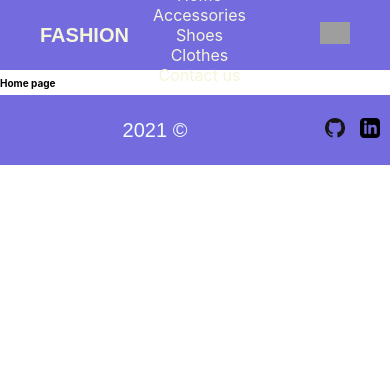
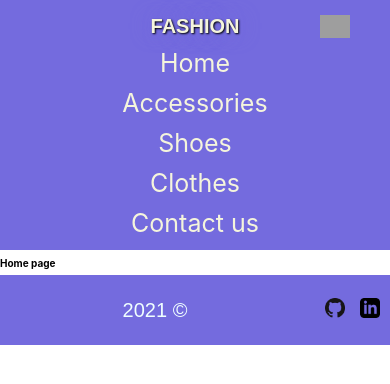
Before and after one commit to pplischuk/clothes-shop, a React (Create React App) app: page / in a window 390 px wide. Shown: the top 384 px of the page. Built offline with nearby package versions, Linux system fonts and the light colour scheme; grey boxes are pictures that could not be loaded.

Commit message:
added responsive

```diff
--- a/src/components/accessories/accessories.css
+++ b/src/components/accessories/accessories.css
@@ -25,3 +25,7 @@
 	margin-top: 30px;
 	margin-left: 30px;
 }
+
+.itemPos{
+	display: flex;
+}
--- a/src/components/accessories/accessories.js
+++ b/src/components/accessories/accessories.js
@@ -1,6 +1,5 @@
 import React from 'react'
 import Item from '../item/item'
-import Filter from '../filter/filter'
 import ScrollToTop from '../scrollToTop/scrollToTop'
 import './accessories.css'
 
@@ -29,7 +28,7 @@ class Accessories extends React.Component{
 					if(this.state.search === ''){
 						return val
 					}else if(val.name.toLowerCase().includes(this.state.search.toLowerCase())
-					||val.brand.toUpperCase().includes(this.state.search.toUpperCase())){
+					||val.name.toUpperCase().includes(this.state.search.toUpperCase())){
 						return val
 					}
 				}).map((item, index) => <Item name = {item.name}
@@ -51,13 +50,12 @@ class Accessories extends React.Component{
 
 	render(){
 		return(
-			<div>
+			<div className = 'itemPos'>
 				<div className = 'search'>
 						<input type = 'text'
 							placeholder = 'Search...'
 							onChange ={this.handleChange}
 						/>
-						<Filter />
 				</div>
 				<div className = 'items'>
 						{this.handleList()}
--- a/src/components/clothes/clothes.js
+++ b/src/components/clothes/clothes.js
@@ -50,7 +50,7 @@ class Clothes extends React.Component{
 
 	render(){
 		return(
-			<div>
+			<div  className = 'itemPos'>
 				<div className = 'search'>
 						<input type = 'text'
 							placeholder = 'Search...'
--- a/src/components/header/header.css
+++ b/src/components/header/header.css
@@ -5,6 +5,47 @@
 @media (max-width:840px) {
 	.navList{
 		flex-direction: column;
+		position: relative;
+		top: 100px;
+	}
+	.navList li{
+		font-size: 25px;
+		padding-bottom: 10px;
+	}
+	.wrapper{
+		height: 250px;
+	}
+	.itemPos{
+		flex-direction: column;
+	}
+}
+
+@media(max-width:410px) {
+	.item{
+		width: 200px;
+		margin: 15px;
+	}
+	.header{
+		flex-direction: column;
+	}
+	.header .logo{
+		padding-top: 15px;
+		margin: 0;
+	}
+	.navList{
+		top: 10px;
+		margin: 0;
+	}
+	.navList li{
+		margin: 0;
+	}
+	.navList a{
+		margin: 0 auto;
+	}
+	.basket{
+		position: absolute;
+		top: 15px;
+		right: 0;
 	}
 }
 
@@ -55,7 +96,7 @@ img{
 	color: beige;
 	font-weight: bold;
 	margin-left: 40px;
-}
+	text-shadow: 1px 1px 2px black, 0 0 1em #746bde}
 
 .basket{
 	align-items: center;
--- a/src/components/item/item.css
+++ b/src/components/item/item.css
@@ -1,5 +1,5 @@
 .item{
-	width: 400px;
+	width: 300px;
 	padding: 10px;
 	margin: 30px;
 	border: 1px solid rgb(134, 133, 133);
@@ -16,18 +16,17 @@
 	text-align: center;
 }
 
-.title{
+.titleItem{
+	height: 40px;
 	font-size: large;
 	text-align: center;
 	font-weight: bold;
-	padding-top: 15px;
+	padding: 10px 0;
 }
 
 .price{
 	font-size: normal;
 	text-align: center;
-	padding-bottom: 15px;
-
 }
 
 .btn{
@@ -37,7 +36,7 @@
 button{
 	display: block;
 	margin: 0 auto;
-	width: 150px;
+	width: 100px;
 	height: 50px;
 	border: 0;
 	background-color: #746bde;
@@ -51,10 +50,6 @@ button:hover{
 	transition: 0.3s;
 }
 
-.description{
-
-}
-
 .btns{
 	padding-top: 20px;
 	display: flex;
--- a/src/components/item/item.js
+++ b/src/components/item/item.js
@@ -9,7 +9,7 @@ function Item(props, {onLoadItemClicked}){
 
 	return(
 			<div className = 'item'>
-				<div className = 'title'>{props.brand} {props.name}</div>
+				<div className = 'titleItem'>{props.brand} {props.name}</div>
 				<div className = 'image'><img src = {props.img} alt = ''/></div>
 				<div className='price'>${props.price}</div>
 				<div className = 'btns'>
--- a/src/components/scrollToTop/scrollToTop.css
+++ b/src/components/scrollToTop/scrollToTop.css
@@ -2,6 +2,9 @@
 	position: fixed;
 	bottom: 2rem;
 	right: 1.5rem;
-	animation: fadeIn 700ms ease-in-out 1s both;
 	cursor: pointer;
- }
+}
+.scrollToTop:hover{
+	transform: scale(1.2);
+	transition: 0.3s;
+}
--- a/src/components/shoes/shoes.js
+++ b/src/components/shoes/shoes.js
@@ -52,7 +52,7 @@ class Shoes extends React.Component{
 
 	render(){
 		return(
-			<div>
+			<div  className = 'itemPos'>
 				<div className = 'search'>
 						<input type = 'text'
 							placeholder = 'Search...'
```
